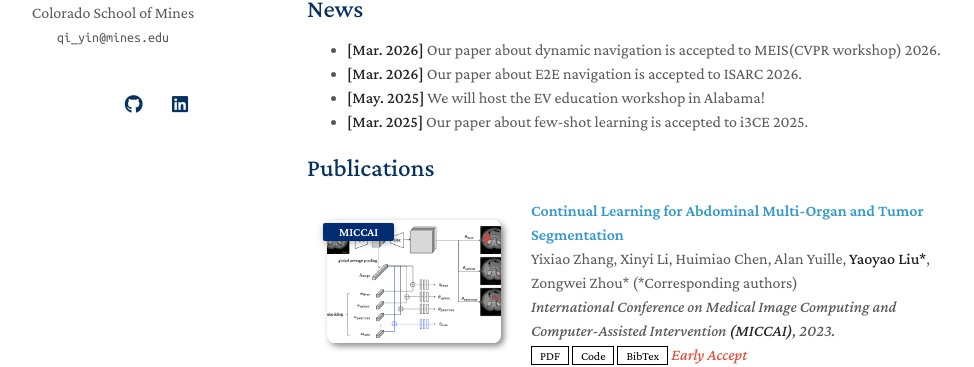
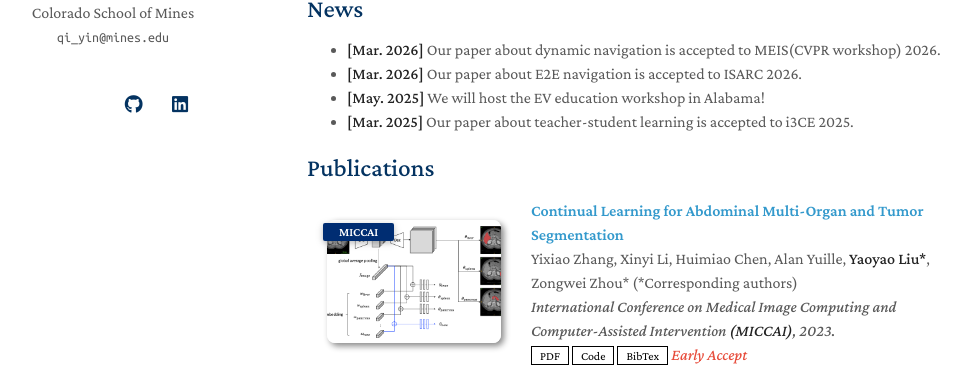
Before and after one commit to Qiii04/Qiyin.github.io, a Jekyll site: the page built from index.md, in a window 1280 px wide and 1240 px high. Shown: the part 292-659 px from the top of the window, without its empty margins (163-1137 px from the left). Built offline with Jekyll 4.4.1, drawn with Linux system fonts in a browser that asks for light colours; a style sheet for code colours, icons or effects is not loaded; our own code applies the rules of GitHub Pages for plain Markdown files.

Commit message:
Update index.md

```diff
--- a/index.md
+++ b/index.md
@@ -16,7 +16,7 @@ I am a second year PhD student in Robotics at Colorado School of Mines, advised
 - **[Mar. 2026]** Our paper about dynamic navigation is accepted to MEIS(CVPR workshop) 2026.
 - **[Mar. 2026]** Our paper about E2E navigation is accepted to ISARC 2026.
 - **[May. 2025]** We will host the EV education workshop in Alabama!
-- **[Mar. 2025]** Our paper about few-shot learning is accepted to i3CE 2025.
+- **[Mar. 2025]** Our paper about teacher-student learning is accepted to i3CE 2025.
 
 {% include_relative _includes/publications.md %}
 
```
